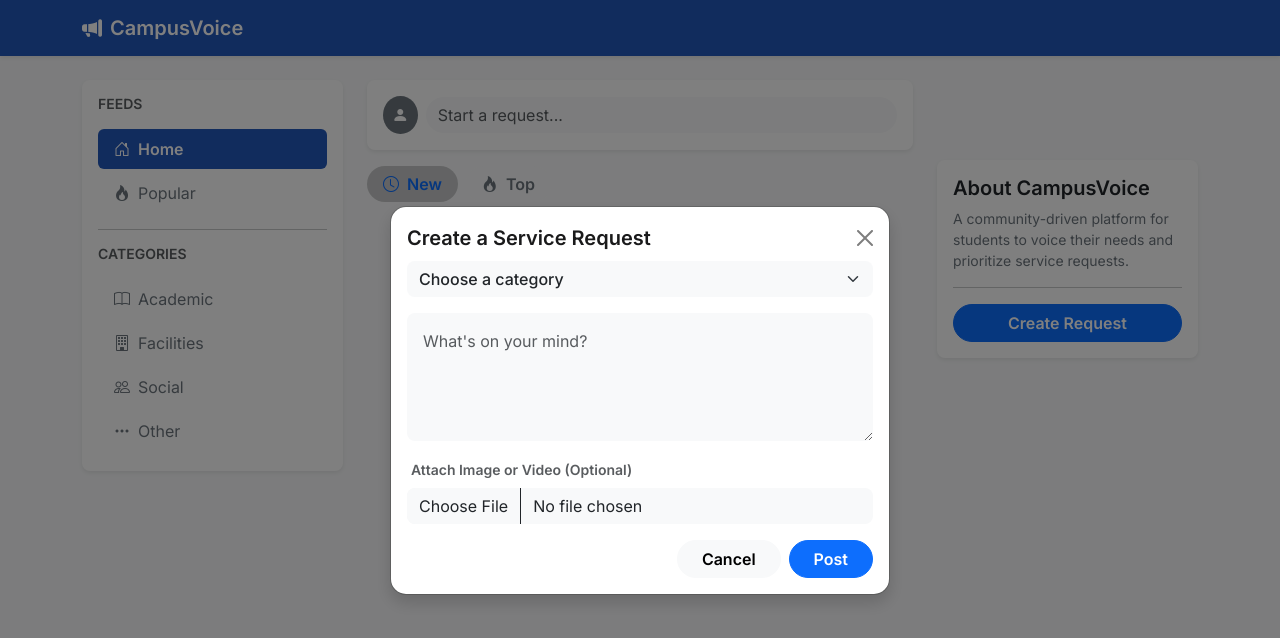
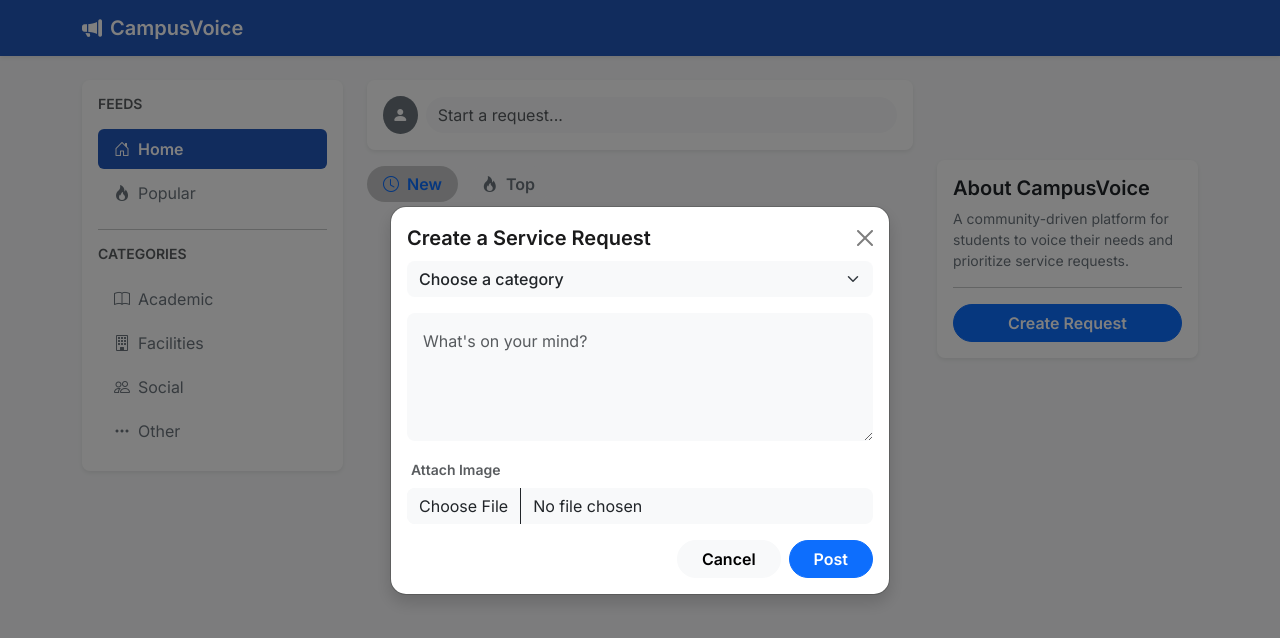
Before and after one commit to firaflash/School-Service-Request-Voting-Platform, a website: page Public/index.html in a window 1280 px wide. Both pictures are taken after a click on the button "Create Request". Drawn offline with nearby package versions, Linux system fonts and the light colour scheme; no server answers; files whose address does not match are found by name.

Commit message:
Project To Be Publised

```diff
--- a/Public/index.html
+++ b/Public/index.html
@@ -179,8 +179,7 @@
                                 placeholder="What's on your mind?" required></textarea>
                         </div>
                         <div class="mb-3">
-                            <label for="requestMedia" class="form-label text-muted small fw-bold ms-1">Attach Image or
-                                Video (Optional)</label>
+                            <label for="requestMedia" class="form-label text-muted small fw-bold ms-1">Attach Image</label>
                             <input class="form-control border-0 bg-light rounded-3" type="file" id="requestMedia"
                                 accept="image/*,video/*">
                         </div>
```
